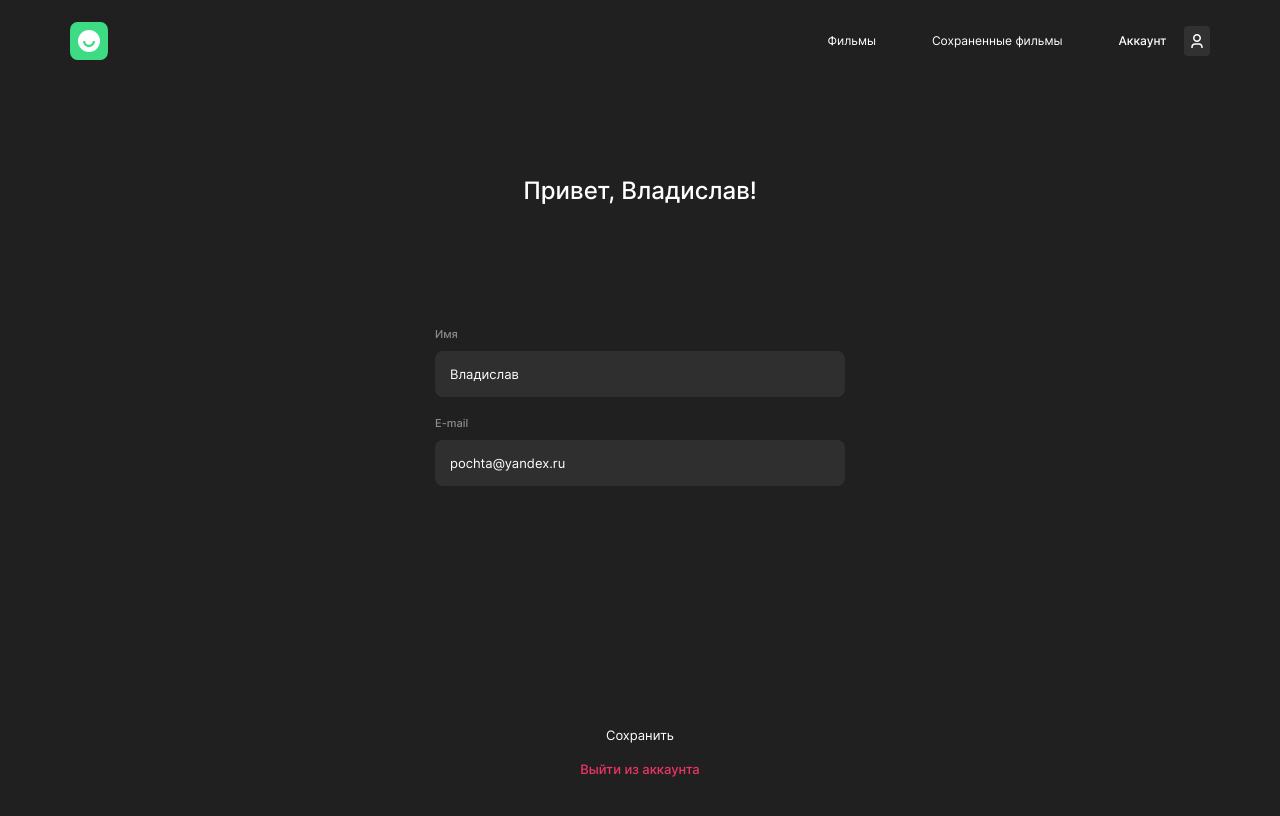
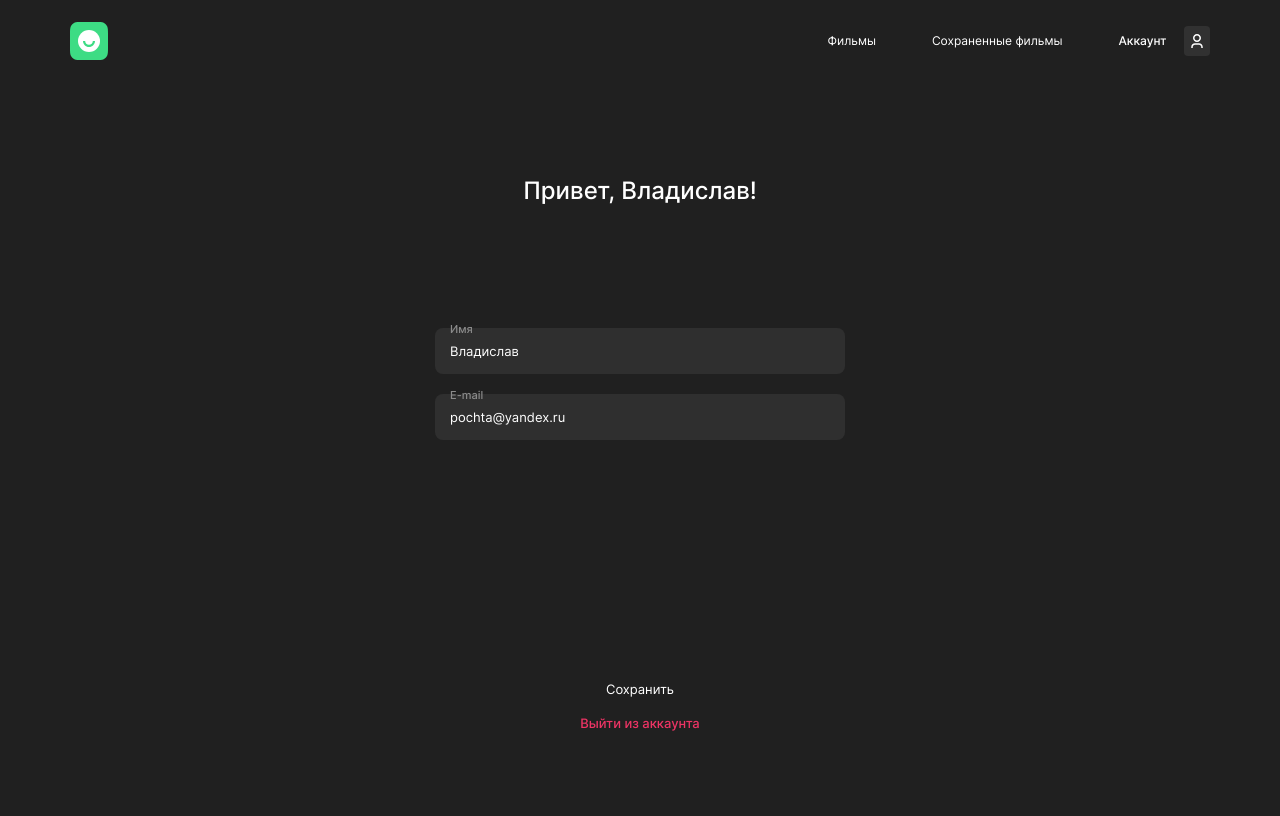
Before and after one commit to vlad-prog93/movies, a React (Create React App) app in the folder client/: page /profile in a window 1280 px wide. Shown: the top 816 px of the page. Built offline with nearby package versions, Linux system fonts and the light colour scheme.

Commit message:
свёрстана страница профиля

```diff
--- a/client/src/pages/Profile/Profile.css
+++ b/client/src/pages/Profile/Profile.css
@@ -17,16 +17,21 @@
   min-width: 410px;
 }
 
+.profile__group {
+  position: relative;
+}
+
 .profile__label {
-  position: relative;
-  display: block;
+  position: absolute;
+  top: 18px;
+  left: 15px;
 
   font-weight: 500;
   font-size: 11px;
   line-height: 13px;
   color: var(--color-font-grey);
 
-  margin-bottom: 10px;
+  transition: top .3s ease-in-out;
 }
 
 .profile__input {
@@ -57,8 +62,10 @@
   margin-bottom: 0px;
 }
 
-.profile__input:disabled+.profile__label {
-  transform: translateY(25px);
+.profile__input:not(:disabled)~.profile__label {
+  top: -5px;
+  background-color: inherit;
+  border-radius: 2px;
 }
 
 .profile__line {
--- a/client/src/pages/Profile/index.tsx
+++ b/client/src/pages/Profile/index.tsx
@@ -7,6 +7,8 @@ import './Profile.css'
 
 const Profile = () => {
   const [isEdit, setIsEdit] = useState<boolean>(false)
+  const [name, setName] = useState<string>('Владислав')
+  const [mail, setMail] = useState<string>('pochta@yandex.ru')
 
   return (
     <>
@@ -14,21 +16,29 @@ const Profile = () => {
       <section className='profile'>
         <h2 className='profile__title'>Привет, Владислав!</h2>
         <form className='profile__form'>
-          <label className='profile__label' htmlFor='profile-name'>Имя</label>
+          <div className='profile__group'>
             <input
               id='profile-name'
               className='profile__input'
               type='text'
               disabled={isEdit}
-            value={'Владислав'} />
+              value={name}
+              onChange={(e) => setName(e.target.value)}
+            />
+            <label className='profile__label' htmlFor='profile-name'>Имя</label>
+          </div>
           {isEdit && <div className='profile__line' />}
-          <label className='profile__label' htmlFor='profile-email'>E-mail</label>
+          <div className='profile__group'>
             <input
               id='profile-email'
               className='profile__input'
               type='email'
               disabled={isEdit}
-            value={'pochta@yandex.ru'} />
+              value={mail}
+              onChange={(e) => setMail(e.target.value)}
+            />
+            <label className='profile__label' htmlFor='profile-email'>E-mail</label>
+          </div>
           <div className='profile__button-con'>
             <button type='button' className='profile__button-edit' onClick={() => setIsEdit(prev => !prev)}>
               {isEdit ? 'Редактировать' : 'Сохранить'}
```
Lines whose indentation alone changed are shown as unchanged.
